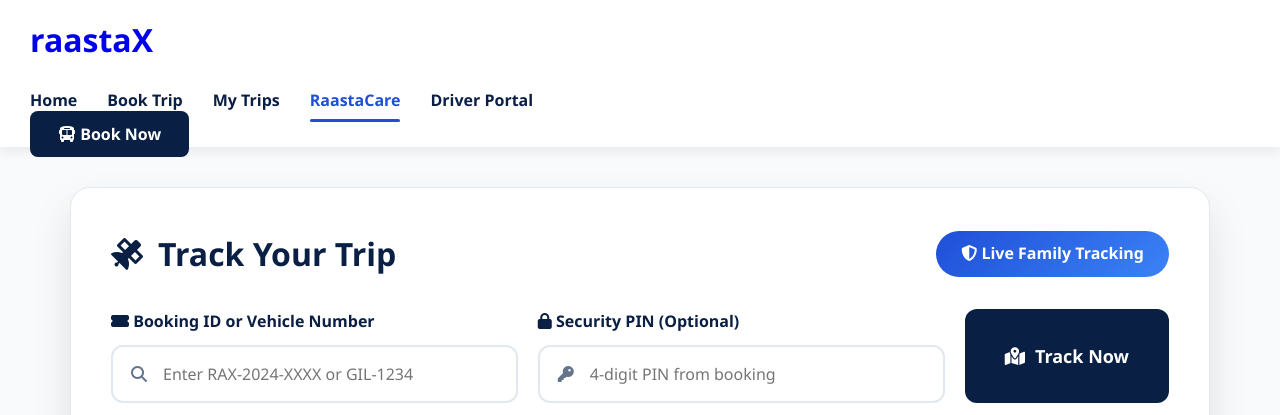
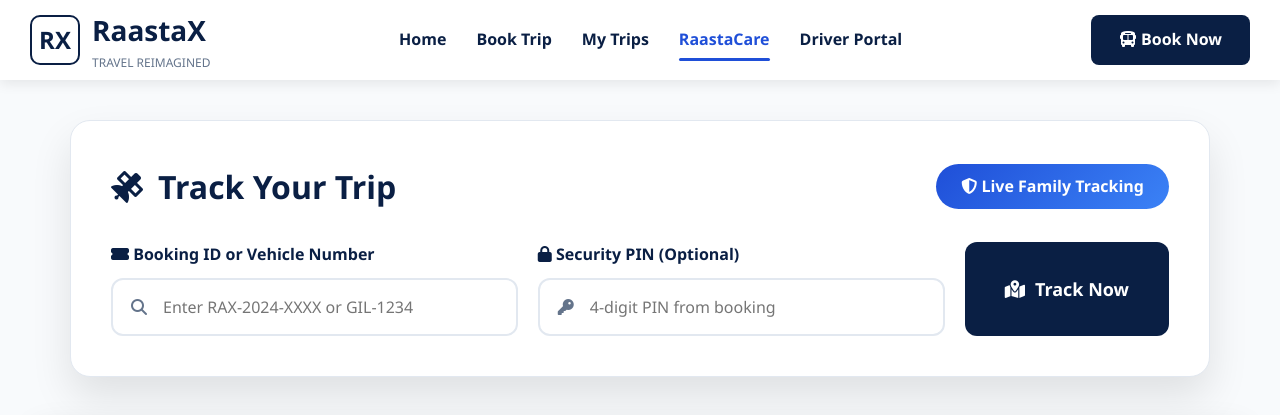
Before and after one commit to alisalmann88/raastaX, a website: page public/raastacare.html in a window 1280 px wide. Shown: the top 415 px of the page. Drawn offline with nearby package versions, Linux system fonts and the light colour scheme.

Commit message:
Update raastacare.html

```diff
--- a/public/raastacare.html
+++ b/public/raastacare.html
@@ -517,11 +517,10 @@
   <header class="main-header">
     <div class="header-content">
       <a href="index.html" class="logo-link">
-
-
-          <h1>raastaX</h1>
-
-
+        <div class="logo-box">RX</div>
+        <div class="logo-text">
+          <h1>RaastaX</h1>
+          <span>TRAVEL REIMAGINED</span>
         </div>
       </a>
 
```
